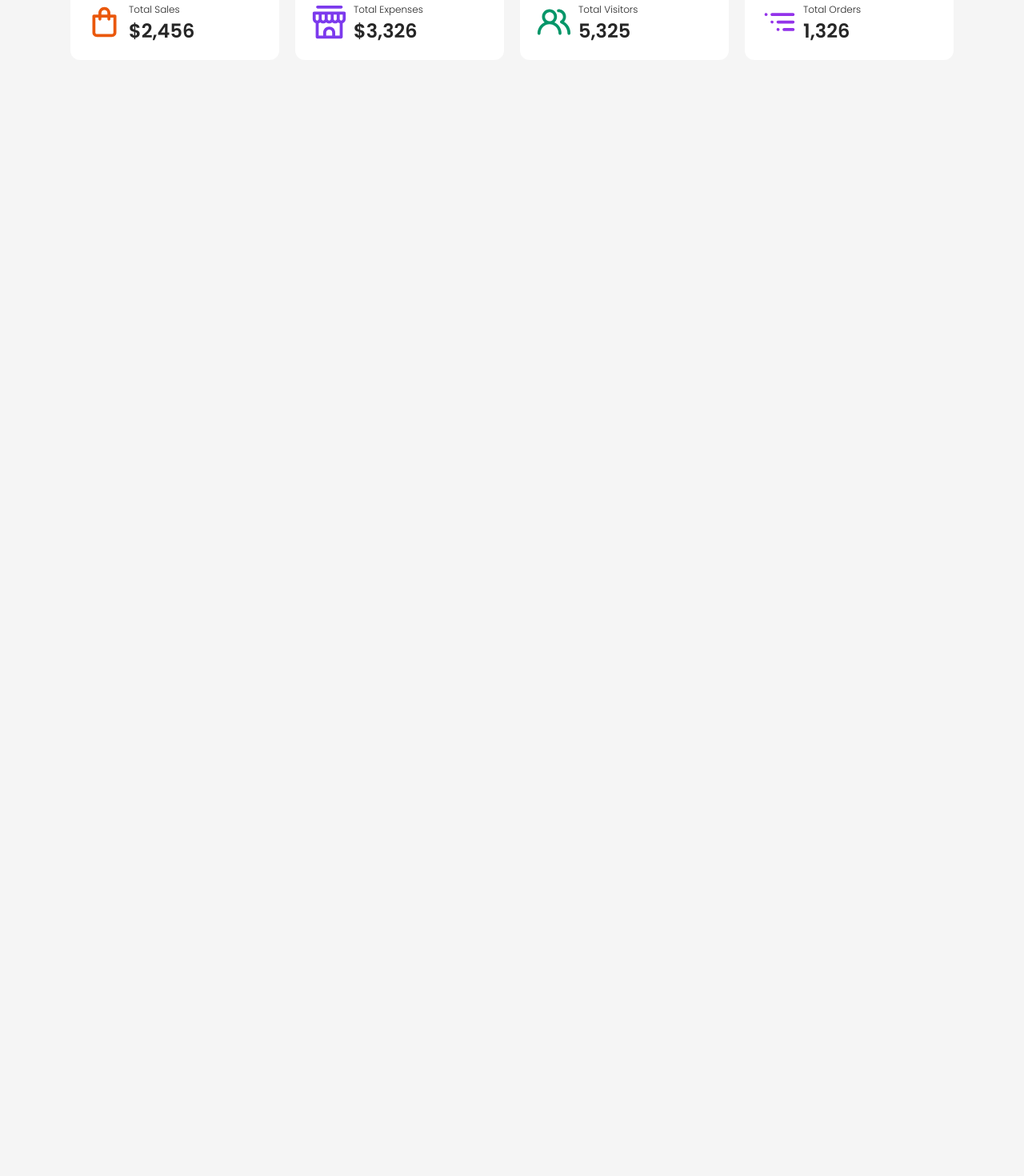
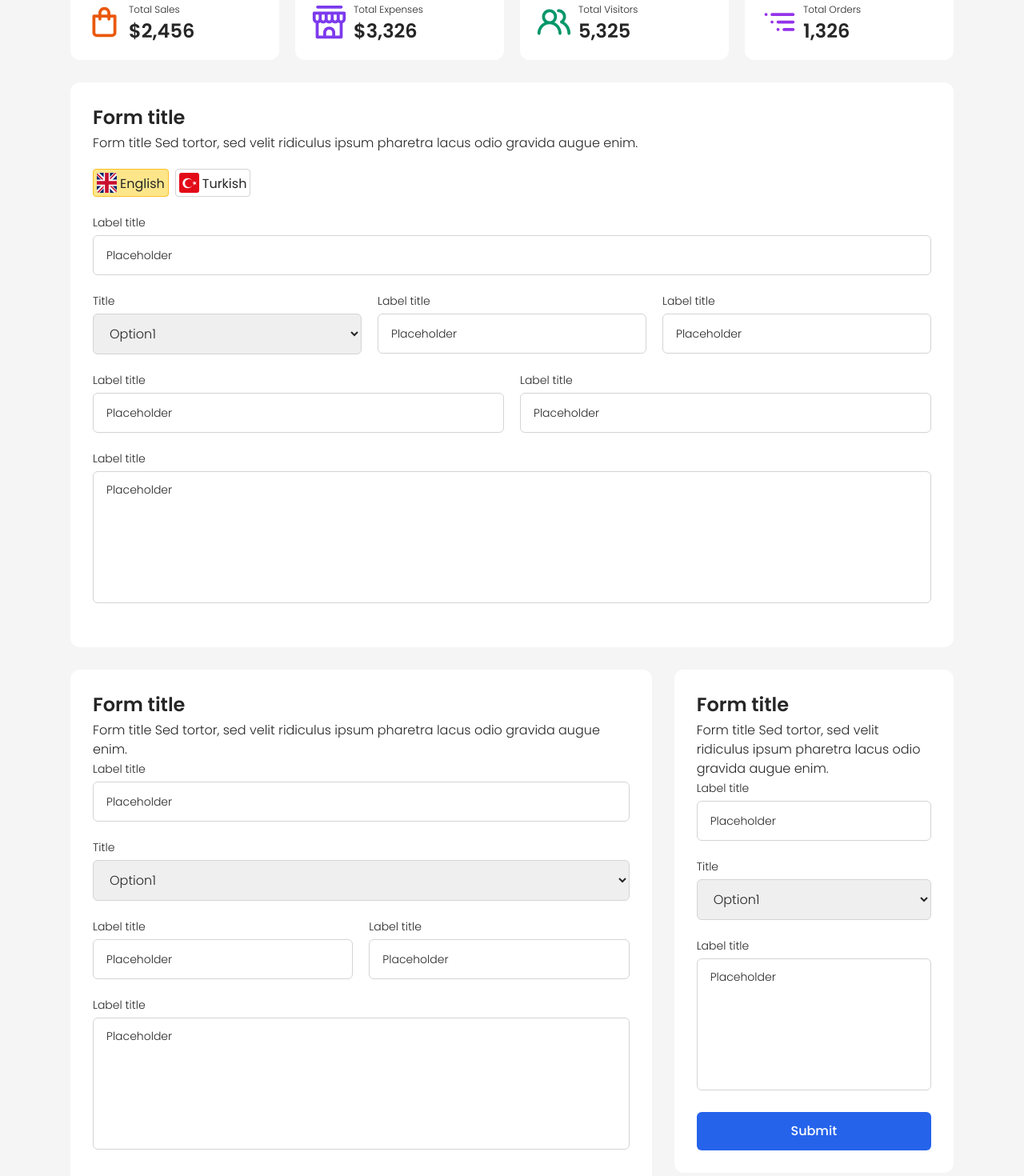
Before and after one commit to anjankarmakar10/project-dashboard, a Next.js app: page / in a window 1280 px wide. Shown: the part 180-1650 px from the top of the page at 80% size. Before the commit the page ends 800 px from the top, so only its background shows below. Built offline with nearby package versions, Linux system fonts and the light colour scheme.

Commit message:
build forms

```diff
--- a/src/app/globals.css
+++ b/src/app/globals.css
@@ -7,3 +7,9 @@ body {
   color: #262626;
   font-weight: 300;
 }
+
+/* .custom-select option {
+  font-size: 16px;
+  color: #333;
+  background-color: #fff;
+} */
--- a/src/app/page.tsx
+++ b/src/app/page.tsx
@@ -1,16 +1,28 @@
 import Alert from "@/components/Alert/Alert";
-import ImageButton from "@/components/Buttons/ImageButton";
+
 import DashboardHeader from "@/components/DashboardHeader/DashboardHeader";
 import Navbar from "@/components/Navbar/Navbar";
 import Stats from "@/components/Stats/Stats";
-import flag from "@/assets/icon/flag.svg";
+import Form1 from "@/components/Forms/Form1";
+import Form2 from "@/components/Forms/Form2";
+import Form3 from "@/components/Forms/From3";
+
 export default function Home() {
   return (
     <main>
       <Navbar />
       <DashboardHeader />
-      <div className="max-w-6xl mx-auto px-6">
+      <div className="max-w-6xl mx-auto px-6 pb-6">
         <Stats />
+        <div className="flex flex-col gap-7">
+          <Form1 />
+          <div className="grid gap-7 grid-cols-1 md:grid-cols-2 lg:grid-cols-3">
+            <div className="lg:col-span-2">
+              <Form2 />
+            </div>
+            <Form3 />
+          </div>
+        </div>
       </div>
     </main>
   );
--- a/src/components/Buttons/Button.tsx
+++ b/src/components/Buttons/Button.tsx
@@ -11,7 +11,7 @@ const Button = ({ children, variant, color, bg, onClick, size }: Props) => {
   return (
     <button
       style={{
-        background: `${bg && variant === "fill" && bg}`,
+        background: `${bg && bg}`,
         color: `${color && color}`,
         borderColor: `${bg && bg}`,
         fontSize: `${size === "sm" ? ".875rem" : "1rem"}`,
--- a/src/components/Container/Container.tsx
+++ b/src/components/Container/Container.tsx
@@ -1,4 +1,12 @@
-const Container = () => {
-  return <section className="p-7 bg-white rounded-xl"></section>;
+import { ReactNode } from "react";
+
+interface Props {
+  children: ReactNode;
+}
+
+const Container = ({ children }: Props) => {
+  return (
+    <section className="p-7 bg-white rounded-xl h-fit">{children}</section>
+  );
 };
 export default Container;
--- /dev/null
+++ b/src/components/Dropdown/Dropdown.tsx
@@ -0,0 +1,24 @@
+import { ReactNode } from "react";
+
+interface Props {
+  children: ReactNode;
+  label: string;
+  onChange?: () => void;
+}
+
+const Dropdown = ({ children, label, onChange }: Props) => {
+  return (
+    <div className="mb-5 text-neutral-800">
+      <label className="text-sm " htmlFor={label}>
+        {label}
+      </label>
+      <select
+        onChange={onChange}
+        className="w-full border border-neutral-300 py-3 px-4 placeholder:text-neutral-800 placeholder:text-sm mt-1 rounded-md  outline-none focus:outline focus:outline-blue-600 "
+      >
+        {children}
+      </select>
+    </div>
+  );
+};
+export default Dropdown;
--- /dev/null
+++ b/src/components/Dropdown/DropdownItem.tsx
@@ -0,0 +1,21 @@
+import { ReactNode } from "react";
+
+interface Props {
+  children: ReactNode;
+  value: string | number;
+  onClick?: () => void;
+}
+
+const DropdownItem = ({ children, value, onClick }: Props) => {
+  return (
+    <option
+      onClick={onClick}
+      value={value}
+      className="font-normal text-base"
+      value=""
+    >
+      {children}
+    </option>
+  );
+};
+export default DropdownItem;
--- a/src/components/FormHeader/FormHeader.tsx
+++ b/src/components/FormHeader/FormHeader.tsx
@@ -6,7 +6,7 @@ interface Props {
 const FormHeader = ({ title, subtitle }: Props) => {
   return (
     <header>
-      <h3 className="text-2xl font-semibold">{title}</h3>
+      <h3 className="text-2xl font-semibold mb-1">{title}</h3>
       <p className="text-base font-light">{subtitle}</p>
     </header>
   );
--- /dev/null
+++ b/src/components/Forms/Form1.tsx
@@ -0,0 +1,71 @@
+import ImageButton from "../Buttons/ImageButton";
+import Container from "../Container/Container";
+import FormHeader from "../FormHeader/FormHeader";
+import english from "@/assets/icon/english.svg";
+import turkish from "@/assets/icon/turkish.svg";
+import InputField from "../InputField/InputField";
+import Dropdown from "../Dropdown/Dropdown";
+import DropdownItem from "../Dropdown/DropdownItem";
+import TextArea from "../InputField/TextArea";
+
+const Form1 = () => {
+  return (
+    <Container>
+      <div>
+        <FormHeader
+          title="Form title"
+          subtitle="Form title Sed tortor, sed velit ridiculus ipsum pharetra lacus odio gravida augue enim."
+        />
+        <div className="flex gap-2 items-center my-5 ">
+          <ImageButton variant="fill" image={english}>
+            English
+          </ImageButton>
+          <ImageButton variant="outline" image={turkish}>
+            Turkish
+          </ImageButton>
+        </div>
+
+        <form className="flex  flex-col">
+          <InputField
+            placeholder="Placeholder"
+            type="text"
+            label="Label title"
+          />
+          <div className="grid gap-5 grid-cols-1 md:grid-cols-3">
+            <Dropdown label="Title">
+              <DropdownItem value={1}>Option1</DropdownItem>
+              <DropdownItem value={2}>Option1</DropdownItem>
+              <DropdownItem value={3}>Option1</DropdownItem>
+              <DropdownItem value={4}>Option1</DropdownItem>
+              <DropdownItem value={5}>Option1</DropdownItem>
+            </Dropdown>
+            <InputField
+              placeholder="Placeholder"
+              type="text"
+              label="Label title"
+            />
+            <InputField
+              placeholder="Placeholder"
+              type="text"
+              label="Label title"
+            />
+          </div>
+          <div className="grid gap-5 grid-cols-1 md:grid-cols-2">
+            <InputField
+              placeholder="Placeholder"
+              type="text"
+              label="Label title"
+            />
+            <InputField
+              placeholder="Placeholder"
+              type="text"
+              label="Label title"
+            />
+          </div>
+          <TextArea placeholder="Placeholder" label="Label title" />
+        </form>
+      </div>
+    </Container>
+  );
+};
+export default Form1;
--- /dev/null
+++ b/src/components/Forms/Form2.tsx
@@ -0,0 +1,49 @@
+import Container from "../Container/Container";
+import FormHeader from "../FormHeader/FormHeader";
+import InputField from "../InputField/InputField";
+import TextArea from "../InputField/TextArea";
+import Dropdown from "../Dropdown/Dropdown";
+import DropdownItem from "../Dropdown/DropdownItem";
+const Form2 = () => {
+  return (
+    <Container>
+      <div>
+        <FormHeader
+          title="Form title"
+          subtitle="Form title Sed tortor, sed velit ridiculus ipsum pharetra lacus odio gravida augue enim."
+        />
+
+        <form className="flex  flex-col">
+          <InputField
+            placeholder="Placeholder"
+            type="text"
+            label="Label title"
+          />
+
+          <Dropdown label="Title">
+            <DropdownItem value={1}>Option1</DropdownItem>
+            <DropdownItem value={2}>Option1</DropdownItem>
+            <DropdownItem value={3}>Option1</DropdownItem>
+            <DropdownItem value={4}>Option1</DropdownItem>
+            <DropdownItem value={5}>Option1</DropdownItem>
+          </Dropdown>
+
+          <div className="grid gap-5 grid-cols-1 md:grid-cols-2">
+            <InputField
+              placeholder="Placeholder"
+              type="text"
+              label="Label title"
+            />
+            <InputField
+              placeholder="Placeholder"
+              type="text"
+              label="Label title"
+            />
+          </div>
+          <TextArea placeholder="Placeholder" label="Label title" />
+        </form>
+      </div>
+    </Container>
+  );
+};
+export default Form2;
--- /dev/null
+++ b/src/components/Forms/From3.tsx
@@ -0,0 +1,39 @@
+import Container from "../Container/Container";
+import FormHeader from "../FormHeader/FormHeader";
+import InputField from "../InputField/InputField";
+import TextArea from "../InputField/TextArea";
+import Dropdown from "../Dropdown/Dropdown";
+import DropdownItem from "../Dropdown/DropdownItem";
+import Button from "../Buttons/Button";
+const Form3 = () => {
+  return (
+    <Container>
+      <div>
+        <FormHeader
+          title="Form title"
+          subtitle="Form title Sed tortor, sed velit ridiculus ipsum pharetra lacus odio gravida augue enim."
+        />
+
+        <form className="flex  flex-col">
+          <InputField
+            placeholder="Placeholder"
+            type="text"
+            label="Label title"
+          />
+
+          <Dropdown label="Title">
+            <DropdownItem value={1}>Option1</DropdownItem>
+            <DropdownItem value={2}>Option1</DropdownItem>
+            <DropdownItem value={3}>Option1</DropdownItem>
+            <DropdownItem value={4}>Option1</DropdownItem>
+            <DropdownItem value={5}>Option1</DropdownItem>
+          </Dropdown>
+
+          <TextArea placeholder="Placeholder" label="Label title" />
+          <Button variant="fill">Submit</Button>
+        </form>
+      </div>
+    </Container>
+  );
+};
+export default Form3;
```
Also changed, not shown: src/assets/icon/english.svg (renamed from src/assets/icon/flag.svg), src/assets/icon/turkish.svg (added).
